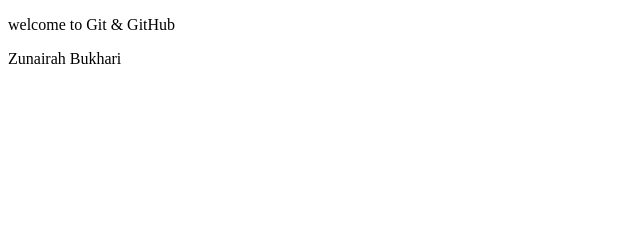
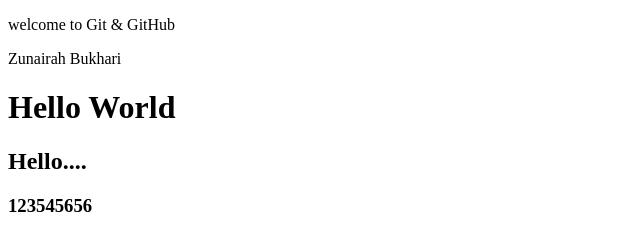
Before and after one commit to zunairahbukhari/Git1, a plain HTML site: page index.html in a window 1280 px wide. Shown: the whole page, without its empty margins (0-640 px from the left). Drawn offline with Linux system fonts and the light colour scheme.

Commit message:
Add tags

```diff
--- a/index.html
+++ b/index.html
@@ -8,5 +8,9 @@
 <body>
     <p>welcome to Git & GitHub</p>
     <p>Zunairah Bukhari</p>
+    <H1>Hello World</H1>
+    <h2>Hello....</h2>
+    <h3>123545656</h3>
+    <a href="" ></a>
 </body>
 </html>
```
